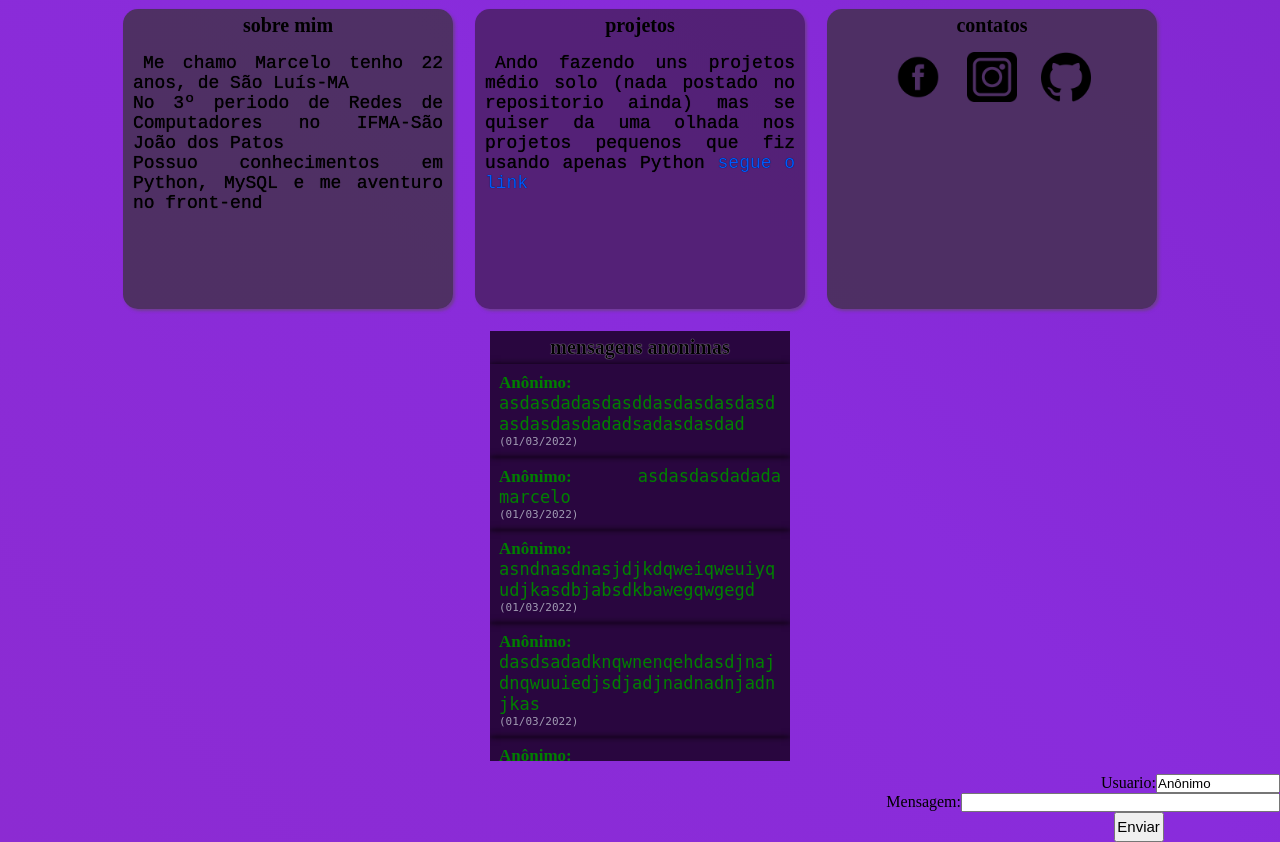
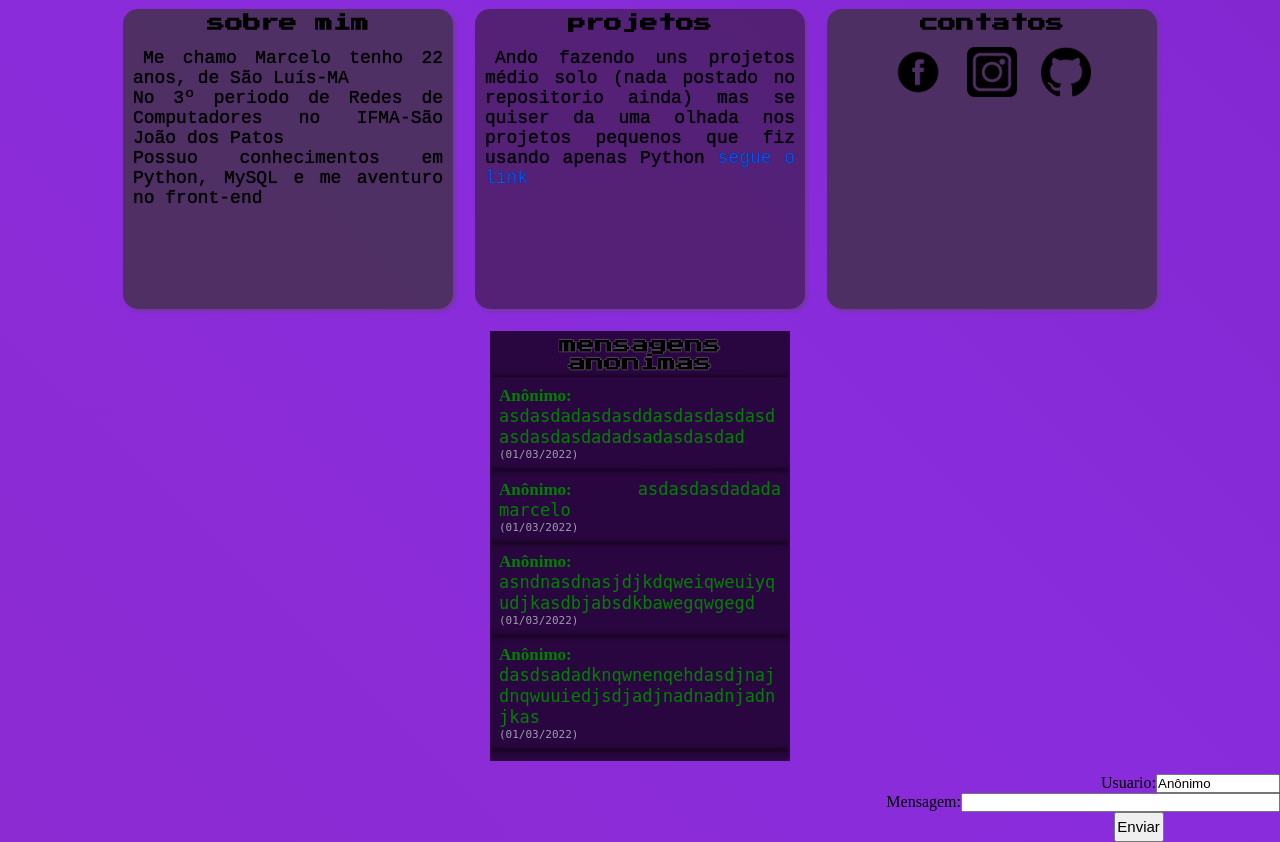
Before and after one commit to marcelo-py/portfolio, a Django app: page / in a window 1280 px wide. Shown: the part 95-937 px from the top of the page. Run offline with Django 3.2, Linux system fonts and the light colour scheme; data comes from the database, SQL or seed files in the repository; some web fonts are replaced.

Commit message:
recolocando o titulo nivel 2

```diff
--- a/templates/base.html
+++ b/templates/base.html
@@ -52,7 +52,7 @@
         }
         h2{
             text-align: center;
-            font-size: 20px;
+            font-size: 18px;
             font-family: 'start';
             margin: 5px;
         }
```
Also changed, not shown: statics/fonts/PressStart2P-Regular.ttf (added).
